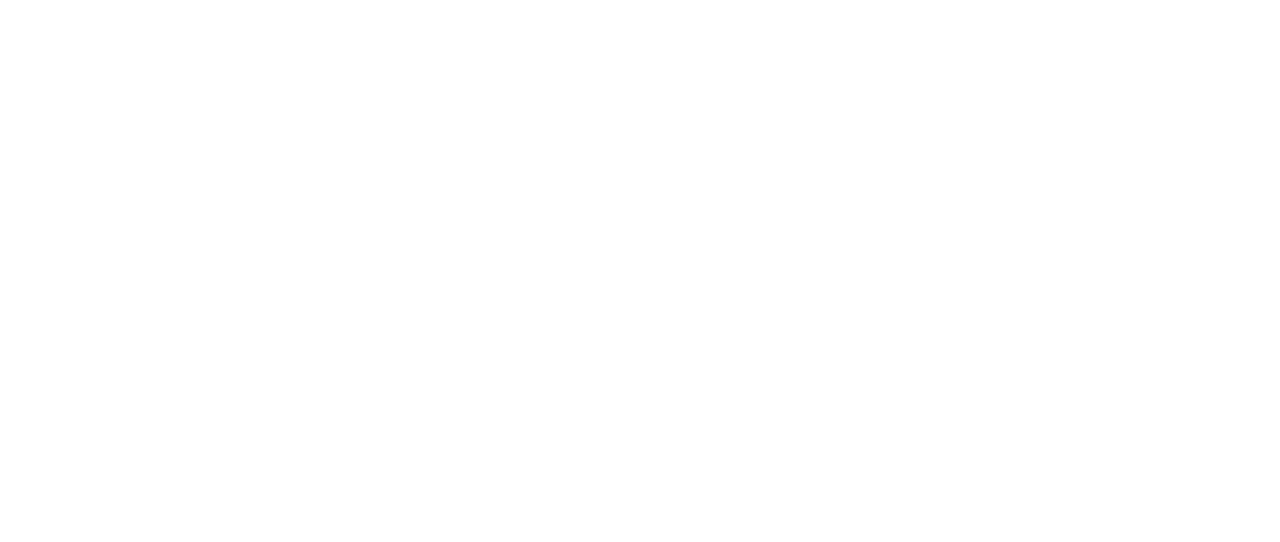
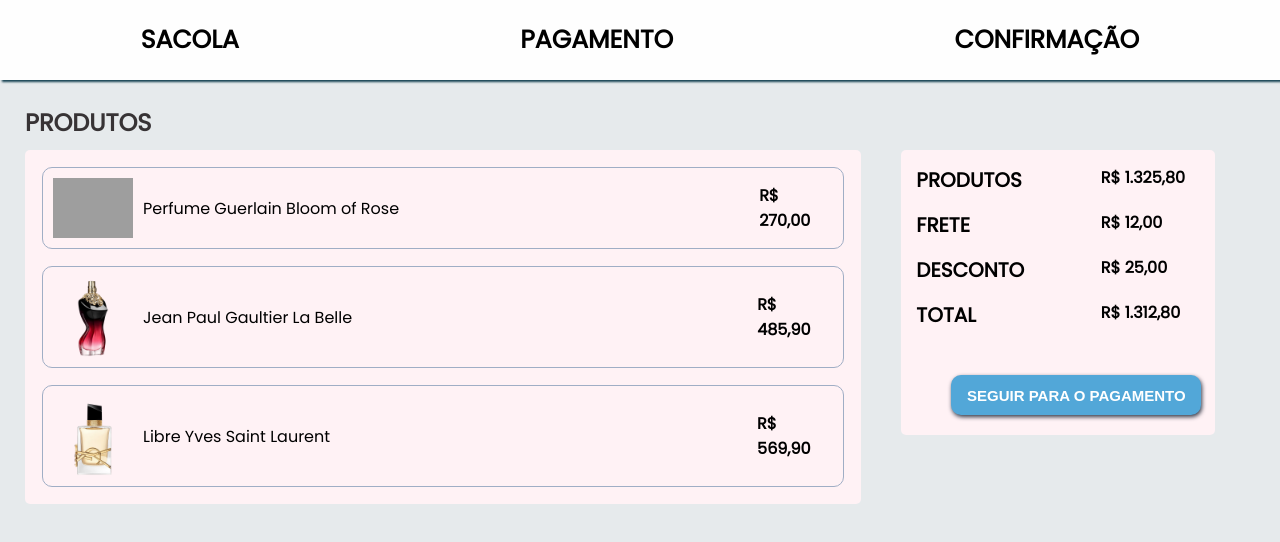
Before and after one commit to julia-gegers/Carrinho-de-Compras, a plain HTML site: page index.html in a window 1280 px wide. Drawn offline with Linux system fonts and the light colour scheme; grey boxes are pictures that could not be loaded.

Commit message:
html e css

```diff
--- a/index.html
+++ b/index.html
@@ -8,6 +8,62 @@
     <link href="style.css" rel="stylesheet">
 </head>
 <body>
-    <h1></h1>
+    <nav>
+        <a href="#" >SACOLA</a>
+        <a href="#">PAGAMENTO</a>
+        <a href="#">CONFIRMAÇÃO</a>
+    </nav>
+
+    <main>
+        <h2>PRODUTOS</h2>
+        <section class="painel">
+            <section class="left">
+            <ul>
+                <li>
+                    <img src="perfume1.png" width="80px">
+                    <p>Perfume Guerlain Bloom of Rose</p>
+                    <b>R$ 270,00</b>
+                </li>
+
+                <li>
+                <img src="perfume2.webp" width="80px">
+                <p>Jean Paul Gaultier La Belle</p>
+                <b>R$ 485,90</b>
+                </li>
+
+                <li>
+                    <img src="perfume3.webp" width="80px">
+                    <p>Libre Yves Saint Laurent </p>
+                    <b>R$ 569,90</b>
+                </li>
+            </ul>
+            </section>
+
+            <section class="right">
+            <ul>
+                <li>
+                    <h5>PRODUTOS</h5>
+                    <b>R$ 1.325,80</b>
+                </li>
+
+                <li>
+                    <h5>FRETE</h5>
+                    <b>R$ 12,00</b>
+                </li>
+
+                <li>
+                    <h5>DESCONTO</h5>
+                    <b>R$ 25,00</b>
+                </li>
+
+                <li>
+                    <h5>TOTAL</h5>
+                    <b>R$ 1.312,80</b>
+                </li>
+            </ul>
+            <button>SEGUIR PARA O PAGAMENTO</button>
+        </section>
+    </section>
+    </main>
 </body>
 </html>
--- a/style.css
+++ b/style.css
@@ -0,0 +1,123 @@
+@import url('https://fonts.googleapis.com/css2?family=Poppins&display=swap');
+
+*{
+    margin: 0;
+    padding: 0;
+}
+
+body{
+    background-color: rgb(230, 234, 236);
+    font-family: Poppins;
+}
+
+ul li{
+    list-style: none;
+}
+
+nav{
+    display: flex;
+    justify-content: space-around;
+    background-color: rgba(255, 255, 255, 0.968);
+    height: 80px;
+    align-items: center;
+    box-shadow: 2px 2px 2px rgb(24, 68, 84);
+}
+
+a{
+    text-decoration: none;
+    color: rgb(0, 0, 0);
+    font-size: 25px;
+    font-weight: 600;
+}
+
+a:hover{
+    color: rgb(45, 171, 255);
+    transition: all ease 0.3s;
+}
+
+main{
+    display: flex;
+    flex-direction: column;
+    margin: 25px;
+}
+
+h2{
+    color: rgb(55, 51, 53);
+    margin-left: px;
+    margin-bottom: 10px;
+}
+
+.painel{
+    display: flex;
+    justify-content: space-between;
+    width: 100%;
+}
+
+.left{
+    width: 80%;
+    width: 80%;
+    box-shadow: 1px 1px 5px rgba(0, 0, 0, 0,25);
+    border-radius: 5px;
+    background-color: rgb(255, 242, 245);
+}
+
+.right{
+    height: 30%;
+    width: 30%;
+    margin-left: 40px;
+    margin-right: 40px;
+    background-color: rgb(255, 242, 245);
+    border-radius: 5px;
+
+}
+
+h5{
+    font-size: 20px;
+}
+
+
+.left ul li{
+    border-radius: 10px;
+    border: 0.5px solid rgb(160, 174, 197);
+    margin: 17px;
+    padding: 10px;
+    display: flex;
+    justify-content: flex-start;
+    align-items: center;
+}
+
+.left  ul li p{
+    width: 80%;
+    margin-left: 10px;
+}
+
+.right ul li{
+    margin: 15px;
+    display: flex;
+    justify-content: flex-start;
+}
+
+.right ul li h5{
+    width: 65%;
+}
+
+button{
+    border: 0;
+    background-color: rgb(82, 167, 216);
+    color: white;
+    font-size: 15px;
+    height: 40px;
+    width: 250px;
+    border-radius: 10px;
+    font-weight: 600;
+    margin-left: 50px;
+    margin-top: 30px;
+    margin-bottom: 20px;
+    cursor: pointer;
+    box-shadow: 1px 2px 4px  rgb(48, 55, 70);
+}
+
+button:hover{
+    transition: all ease 0.5s;
+    background-color: rgb(37, 73, 126);
+}
```
Also changed, not shown: perfume3.png (deleted), perfume3.webp (added).
